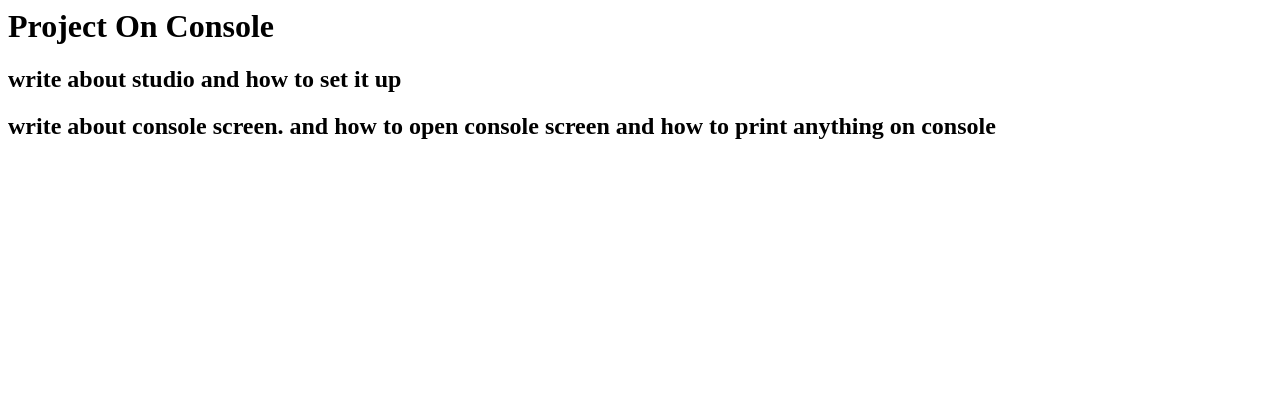
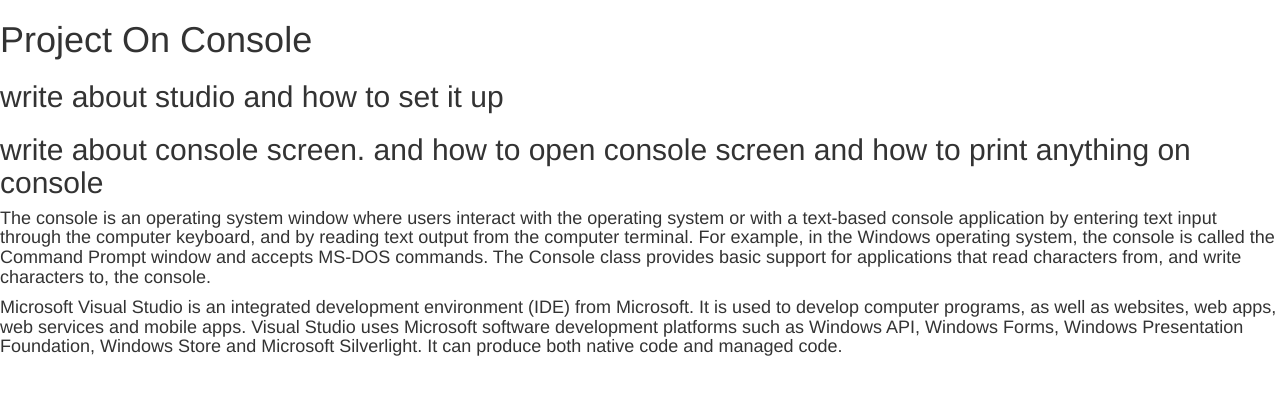
Before and after one commit to SamyakBhoyar/project-console-web-app, a plain HTML site: page index.html in a window 1280 px wide. Drawn offline with nearby package versions, Linux system fonts and the light colour scheme.

Commit message:
Add files via upload

```diff
--- a/index.html
+++ b/index.html
@@ -1,6 +1,7 @@
 <html>
     <head>
         <title>class-77</title>
+        <link rel="stylesheet" href="https://maxcdn.bootstrapcdn.com/bootstrap/3.4.0/css/bootstrap.min.css">
     </head>
     <body>
         <h1>Project On Console</h1>
@@ -9,14 +10,17 @@
         <script>
         var Project = ("My first console project");
         console.log (Project);
-        var name = ("Samyak Bhoyar")
-        console.log (name)
+        var name = ("Samyak Bhoyar");
+        console.log (name);
         var number1 = 10;
         var number2 = 5;
-        console.log(number1+number2);
-        console.log(number1-number2);
-        console.log(number1*number2);
-        console.log(number1/number2);
+        console.log("The two number are 10 and 5.");
+        console.log(number1+number2,"addition");
+        console.log(number1-number2,"subtraction");
+        console.log(number1*number2,"multiplication");
+        console.log(number1/number2,"division");
         </script>
+        <h4>The console is an operating system window where users interact with the operating system or with a text-based console application by entering text input through the computer keyboard, and by reading text output from the computer terminal. For example, in the Windows operating system, the console is called the Command Prompt window and accepts MS-DOS commands. The Console class provides basic support for applications that read characters from, and write characters to, the console.</h4>
+        <h4>Microsoft Visual Studio is an integrated development environment (IDE) from Microsoft. It is used to develop computer programs, as well as websites, web apps, web services and mobile apps. Visual Studio uses Microsoft software development platforms such as Windows API, Windows Forms, Windows Presentation Foundation, Windows Store and Microsoft Silverlight. It can produce both native code and managed code.</h4>
     </body>
 </html>
```
